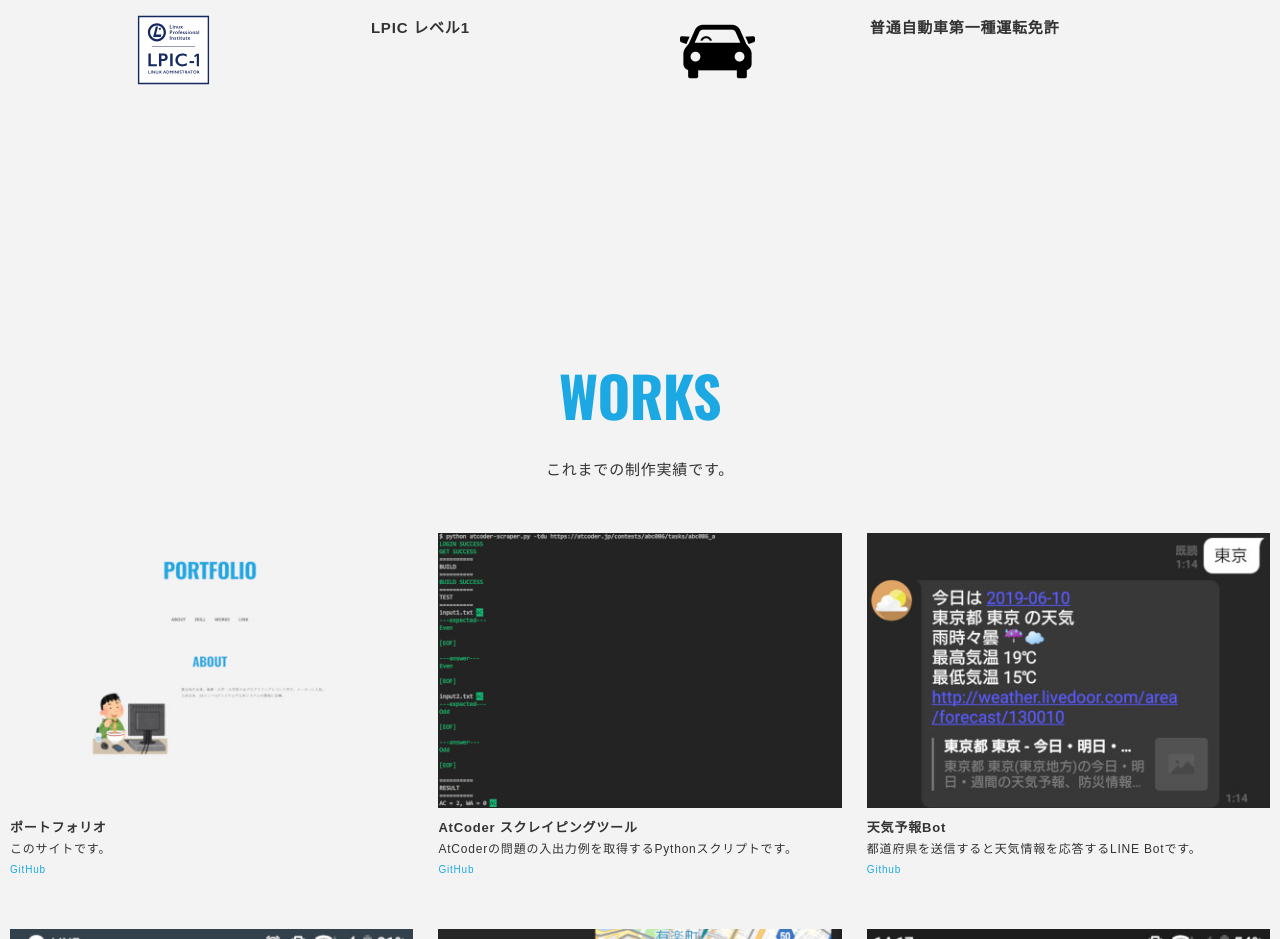
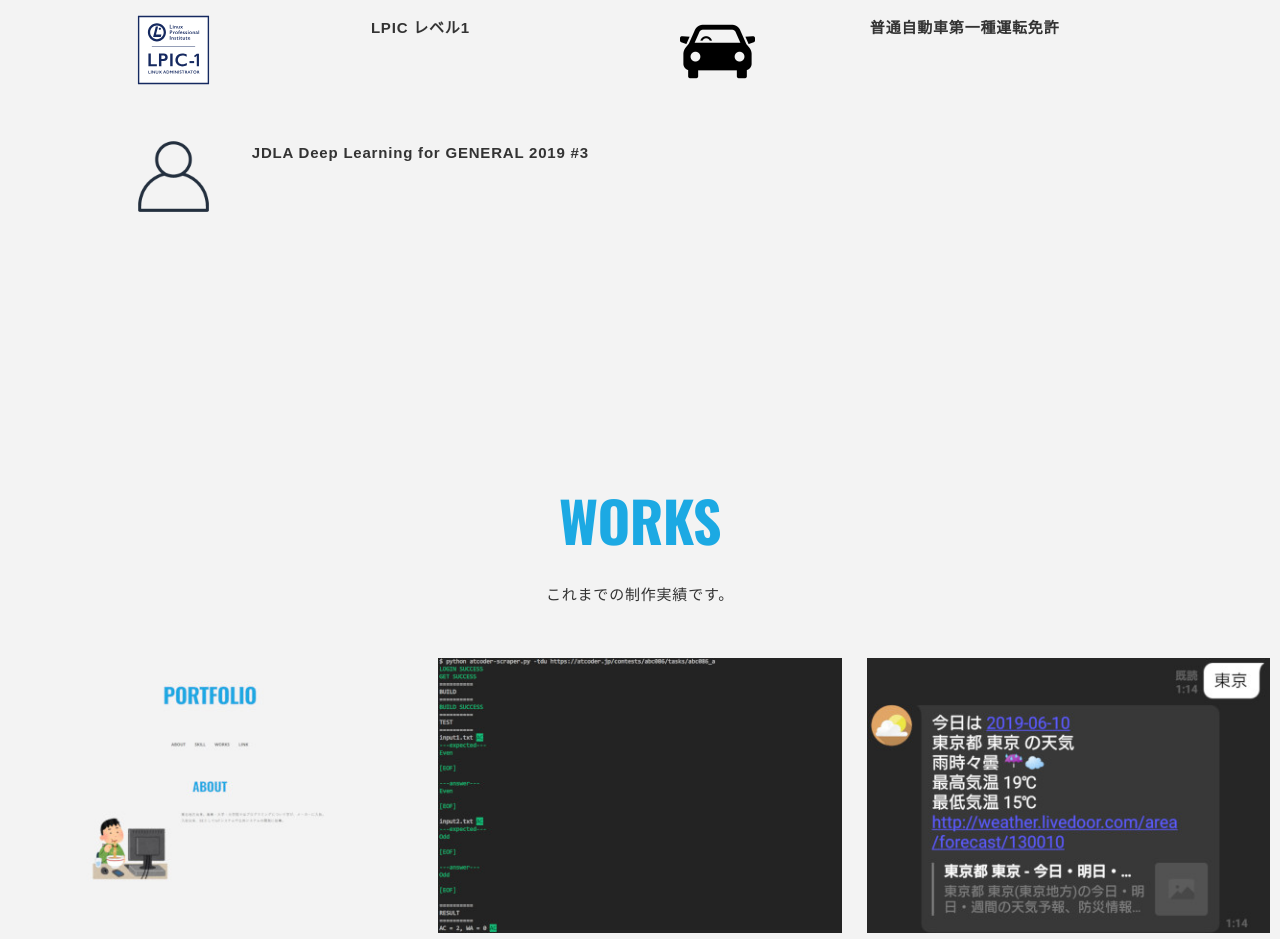
Before and after one commit to ogyogy/portfolio, a plain HTML site: page docs/index.html in a window 1280 px wide. Shown: the part 3940-4879 px from the top of the page. Drawn offline with nearby package versions, Linux system fonts and the light colour scheme; a web font is replaced by a local one.

Commit message:
SKILLを追加

```diff
--- a/docs/index.html
+++ b/docs/index.html
@@ -366,6 +366,14 @@
                 <h3 class="skill-desc-title">普通自動車第一種運転免許</h3>
               </div>
             </div>
+            <div class="card">
+              <div class="skill-icon">
+                <img src="img/skill/User.png" alt="">
+              </div>
+              <div class="skill-desc">
+                <h3 class="skill-desc-title">JDLA Deep Learning for GENERAL 2019 #3</h3>
+              </div>
+            </div>
           </div>
         </div>
       </section>
```
